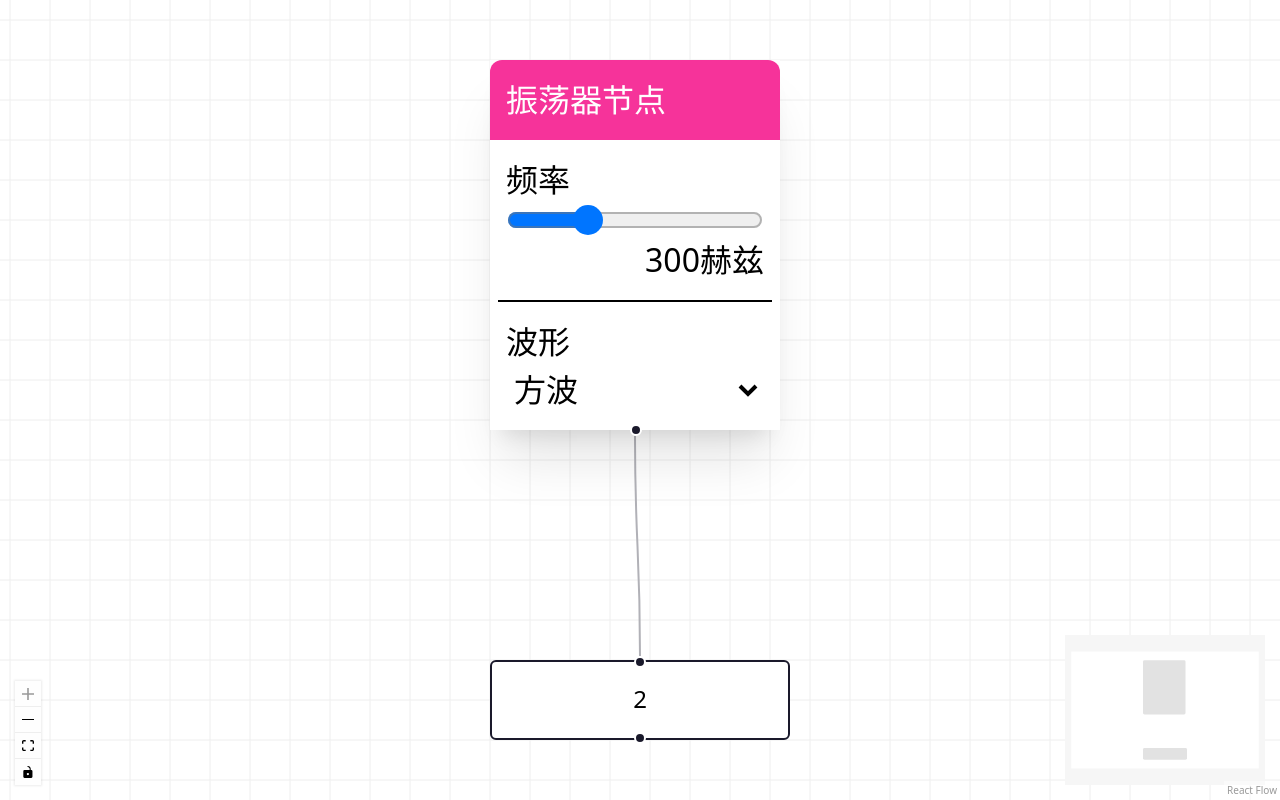
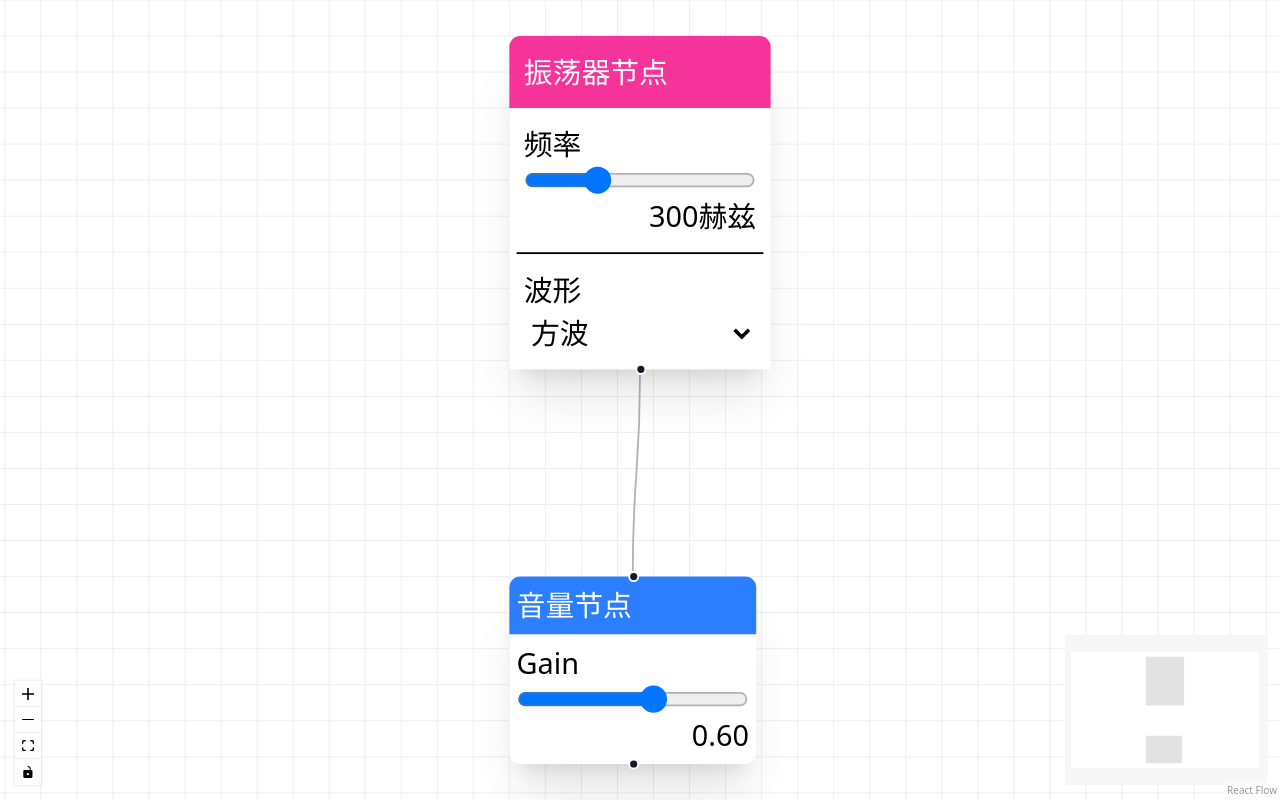
Before and after one commit to XieZongChen/toy-audio-flow, a React (Vite) app: page / in a window 1280 px wide. Built offline with nearby package versions, Linux system fonts and the light colour scheme.

Commit message:
feat: 新建 VolumeNode 节点

```diff
--- a/src/App.tsx
+++ b/src/App.tsx
@@ -12,6 +12,7 @@ import {
 } from '@xyflow/react';
 import '@xyflow/react/dist/style.css';
 import { OscillatorNode } from './components/OscillatorNode';
+import { VolumeNode } from './components/VolumeNode';
 
 const initialNodes = [
   {
@@ -20,12 +21,13 @@ const initialNodes = [
     data: { frequency: 300, type: 'square' },
     type: 'osc',
   },
-  { id: '2', position: { x: 0, y: 300 }, data: { label: '2' } },
+  { id: '2', position: { x: 0, y: 300 }, data: { gain: 0.6 }, type: 'volume' },
 ];
 const initialEdges = [{ id: 'e1-2', source: '1', target: '2' }];
 
 const nodeTypes = {
   osc: OscillatorNode,
+  volume: VolumeNode,
 };
 
 export default function App() {
--- /dev/null
+++ b/src/components/VolumeNode.tsx
@@ -0,0 +1,25 @@
+import { Handle, Position } from '@xyflow/react';
+
+export interface VolumeNodeProps {
+  id: string;
+  data: {
+    gain: number;
+  };
+}
+
+export function VolumeNode({ id, data }: VolumeNodeProps) {
+  return (
+    <div className={'rounded-md bg-white shadow-xl'}>
+      <Handle type='target' position={Position.Top} />
+
+      <p className={'rounded-t-md p-[4px] bg-blue-500 text-white'}>音量节点</p>
+      <div className={'flex flex-col p-[4px]'}>
+        <p>Gain</p>
+        <input type='range' min='0' max='1' step='0.01' value={data.gain} />
+        <p className={'text-right'}>{data.gain.toFixed(2)}</p>
+      </div>
+
+      <Handle type='source' position={Position.Bottom} />
+    </div>
+  );
+}
```
Also changed, not shown: src/components/OutputNode.tsx (added).
